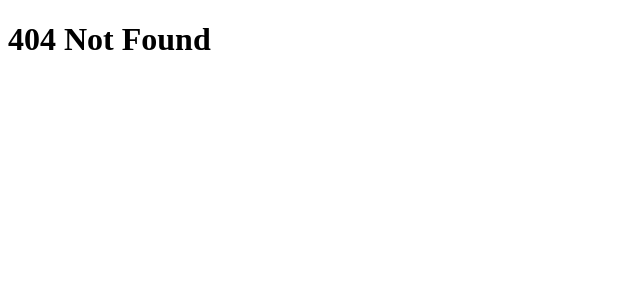
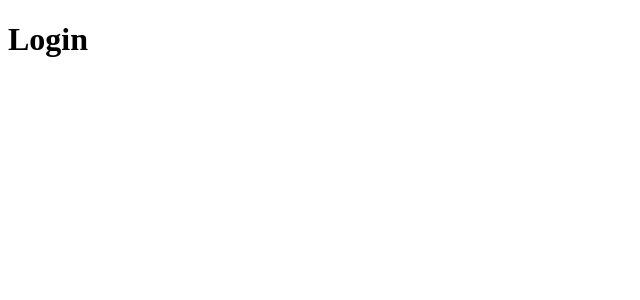
Before and after one commit to asifrazaansari/my-next-app, a Next.js app: page /login in a window 1280 px wide. Before the commit this address had no page. Shown: the top 300 px of the page, without its empty margins (0-640 px from the left). Built offline with nearby package versions, Linux system fonts and the light colour scheme.

Commit message:
route groups

```diff
--- /dev/null
+++ b/src/app/(auth)/forgot-password/page.tsx
@@ -0,0 +1,5 @@
+export default function ForgotPassword(){
+    return (
+        <h1>Forgot Password</h1>
+    )
+}
--- /dev/null
+++ b/src/app/(auth)/login/page.tsx
@@ -0,0 +1,7 @@
+export default function Login(){
+    return(
+        <div>
+            <h1>Login</h1>
+        </div>
+    )
+}
```
Also changed, not shown: src/app/(auth)/register/page.tsx (added, +7 -0 lines).
